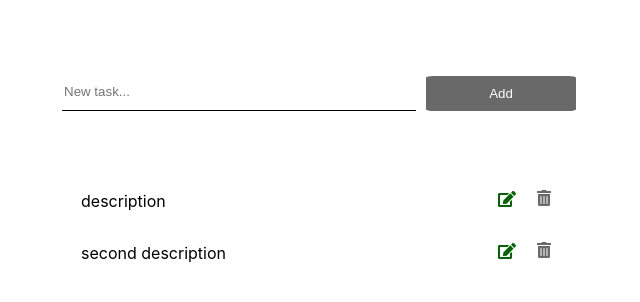
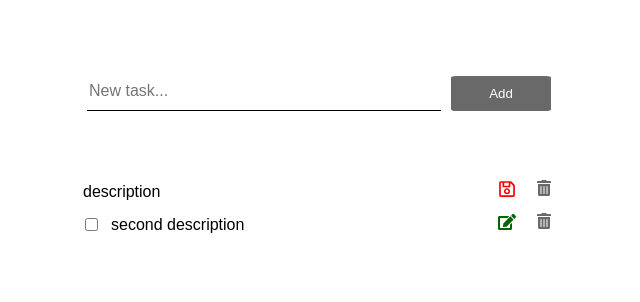
Before and after one commit to anapog/to-do-list, a React (Create React App) app: page /task-list in a window 1280 px wide. Both pictures are taken after a click on the element 828 px from the left and 201 px from the top of the page. Shown: the top 302 px of the page, without its empty margins (321-961 px from the left). Built offline with nearby package versions, Linux system fonts and the light colour scheme.

Commit message:
feat: add edition and checkboxes

```diff
--- a/src/App.scss
+++ b/src/App.scss
@@ -1,5 +1,5 @@
 .App {
-  padding: 48px 24px;
-  text-align: center;
-  overflow-x: hidden;
+	padding: 48px 24px;
+	text-align: center;
+	overflow-x: hidden;
 }
--- /dev/null
+++ b/src/components/checkbox/checkbox.scss
@@ -0,0 +1,11 @@
+.checkbox-description {
+	display: flex;
+	align-items: center;
+	gap: 10px;
+	text-align: left;
+
+	&.checked {
+		text-decoration: line-through;
+		color: grey;
+	}
+}
--- /dev/null
+++ b/src/components/checkbox/checkbox.tsx
@@ -0,0 +1,17 @@
+import { CheckboxProps } from '../../interfaces/task.interface';
+import './checkbox.scss';
+
+const Checkbox = ({ id, label, value, onChange }: CheckboxProps) => {
+	const handleChange = (): void => {
+		onChange(id);
+	};
+
+	return (
+		<label className={`checkbox-description ${value ? 'checked' : ''}`}>
+			<input type="checkbox" checked={value} onChange={handleChange} />
+			{label}
+		</label>
+	);
+};
+
+export default Checkbox;
--- a/src/components/task-form/task-form.scss
+++ b/src/components/task-form/task-form.scss
@@ -2,7 +2,7 @@
 	display: flex;
 	flex-direction: column;
 	width: 100%;
-    box-sizing: border-box;
+	box-sizing: border-box;
 	max-width: 350px;
 	align-items: center;
 	padding: 24px 12px;
@@ -20,6 +20,7 @@
 		height: 36px;
 		border: none;
 		border-bottom: 1px solid black;
+		font-size: 16px;
 
 		&:focus {
 			outline: none;
@@ -45,7 +46,7 @@
 
 		@media (min-width: 769px) {
 			width: 20vw;
-			max-width: 150px;
+			max-width: 100px;
 		}
 	}
 }
--- a/src/components/task-list/task-list.scss
+++ b/src/components/task-list/task-list.scss
@@ -13,11 +13,21 @@
 		justify-content: space-between;
 		list-style-type: none;
 		align-items: center;
+		gap: 10px;
 
 		.description {
+			flex: 2 1;
 			white-space: nowrap;
 			overflow: hidden;
 			text-overflow: ellipsis;
+			border: none;
+			background-color: transparent;
+			color: black;
+			font-size: 16px;
+
+			&:focus {
+				outline: none;
+			}
 		}
 
 		.actions {
@@ -33,6 +43,10 @@
 					font-size: 18px;
 				}
 
+				&.save {
+					color: red;
+					font-size: 18px;
+				}
 
 				&.remove {
 					color: dimgrey;
--- a/src/components/task-list/task-list.tsx
+++ b/src/components/task-list/task-list.tsx
@@ -1,27 +1,82 @@
-import { TaskListProps } from '../../interfaces/task.interface';
-import { FaEdit, FaTrashAlt } from 'react-icons/fa';
+import React, { useState } from 'react';
+import { Task, TaskListProps } from '../../interfaces/task.interface';
+import { FaEdit, FaTrashAlt, FaRegSave } from 'react-icons/fa';
 import './task-list.scss';
+import Checkbox from '../checkbox/checkbox';
 
 const TaskList = ({ list, removeTask, editTask }: TaskListProps): JSX.Element => {
-	const handleEdit = (id: number) => (): void => {
-		editTask(id);
+	const [editedItem, setEditedItem] = useState<number>();
+	const [selectedItem, setSelectedItem] = useState<number[]>([]);
+
+	const [newValue, setNewValue] = useState<string>('');
+
+	const handleEdit = (id: number, description: string) => (): void => {
+		setNewValue(description);
+		const isSaving = editedItem === id;
+		setEditedItem(isSaving ? -1 : id);
+		isSaving && editTask(id, newValue);
 	};
 
-	const handleRemove = (id: number) => (): void => {
-		removeTask(id);
+	const handleKeyDown =
+		(id: number, description: string) =>
+		(event: React.KeyboardEvent): void => {
+			if (event.key === 'Enter') {
+				handleEdit(id, description)();
+			}
+		};
+
+	const handleRemove = (id: number) => (): void => removeTask(id);
+
+	const handleInputChange = (event: React.ChangeEvent<HTMLInputElement>): void =>
+		setNewValue(event.target.value);
+
+	const isEditing = (id: number): boolean => id === editedItem;
+
+	const onCheckboxValueChange = (id: number): void => {
+		const updatedList = isSelected(id)
+			? selectedItem.filter(item => item !== id)
+			: [...selectedItem, id];
+		setSelectedItem(updatedList);
+	};
+
+	const isSelected = (id: number): boolean => selectedItem.some(item => item === id);
+
+	const selectedToBottom = (a: Task, b: Task): number => {
+		const isASelected = isSelected(a.id);
+		const isBSelected = isSelected(b.id);
+		return isBSelected ? -1 : isASelected ? 1 : 0;
 	};
 
 	return (
 		<ul className="task-list">
 			{list?.length ? (
-				list.map(({ description, id }) => (
+				list.sort(selectedToBottom).map(({ description, id }) => (
 					<li className="task-container" key={id}>
-						<p className='description'>{description}</p>
+						{isEditing(id) ? (
+							<input
+								type="text"
+								className="description"
+								value={newValue}
+								autoFocus
+								onChange={handleInputChange}
+								onKeyDown={handleKeyDown(id, description)}
+							/>
+						) : (
+							<Checkbox
+								id={id}
+								label={description}
+								value={isSelected(id)}
+								onChange={onCheckboxValueChange}
+							></Checkbox>
+						)}
 						<div className="actions">
-							<div className='edit' onClick={handleEdit(id)}>
-								<FaEdit />
+							<div
+								className={`${isEditing(id) ? 'save' : 'edit'}`}
+								onClick={handleEdit(id, description)}
+							>
+								{isEditing(id) ? <FaRegSave /> : <FaEdit />}
 							</div>
-							<div className='remove' onClick={handleRemove(id)}>
+							<div className="remove" onClick={handleRemove(id)}>
 								<FaTrashAlt />
 							</div>
 						</div>
--- a/src/index.css
+++ b/src/index.css
@@ -1,8 +1,6 @@
 body {
   margin: 0;
-  font-family: -apple-system, BlinkMacSystemFont, 'Segoe UI', 'Roboto', 'Oxygen',
-    'Ubuntu', 'Cantarell', 'Fira Sans', 'Droid Sans', 'Helvetica Neue',
-    sans-serif;
+  font-family: Arial, Helvetica, sans-serif;
   -webkit-font-smoothing: antialiased;
   -moz-osx-font-smoothing: grayscale;
 }
--- a/src/pages/to-do-list/to-do-list.tsx
+++ b/src/pages/to-do-list/to-do-list.tsx
@@ -4,8 +4,6 @@ import TaskList from '../../components/task-list/task-list';
 import './to-do-list.scss';
 
 // TODO save/recover list to preserve?
-// TODO edit item
-// TODO styles
 // TODO component testing
 
 const ToDoList = (): JSX.Element => {
@@ -18,18 +16,19 @@ const ToDoList = (): JSX.Element => {
 		setList([...list, { description, id: list.length }]);
 	};
 
+	const handleEdit = (targetId: number, newValue: string) => {
+		const updatedList = list.map(item => (item.id !== targetId ? item : { ...item, description: newValue }));
+		setList(updatedList);
+	};
+
 	const removeTask = (id: number) => {
 		setList(list.filter(item => item.id !== id));
 	};
 
 	return (
-		<div className='to-do-list'>
+		<div className="to-do-list">
 			<TaskForm addTask={addTask} />
-			<TaskList
-				list={list}
-				editTask={(id: number) => console.log('*** editing description')}
-				removeTask={removeTask}
-			/>
+			<TaskList list={list} editTask={handleEdit} removeTask={removeTask} />
 		</div>
 	);
 };
```
Also changed, not shown: src/interfaces/task.interface.ts (+8 -1 lines), src/pages/to-do-list/to-do-list.scss (line endings or trailing spaces), 1 other file (tests, documents, lock files or other folders).
